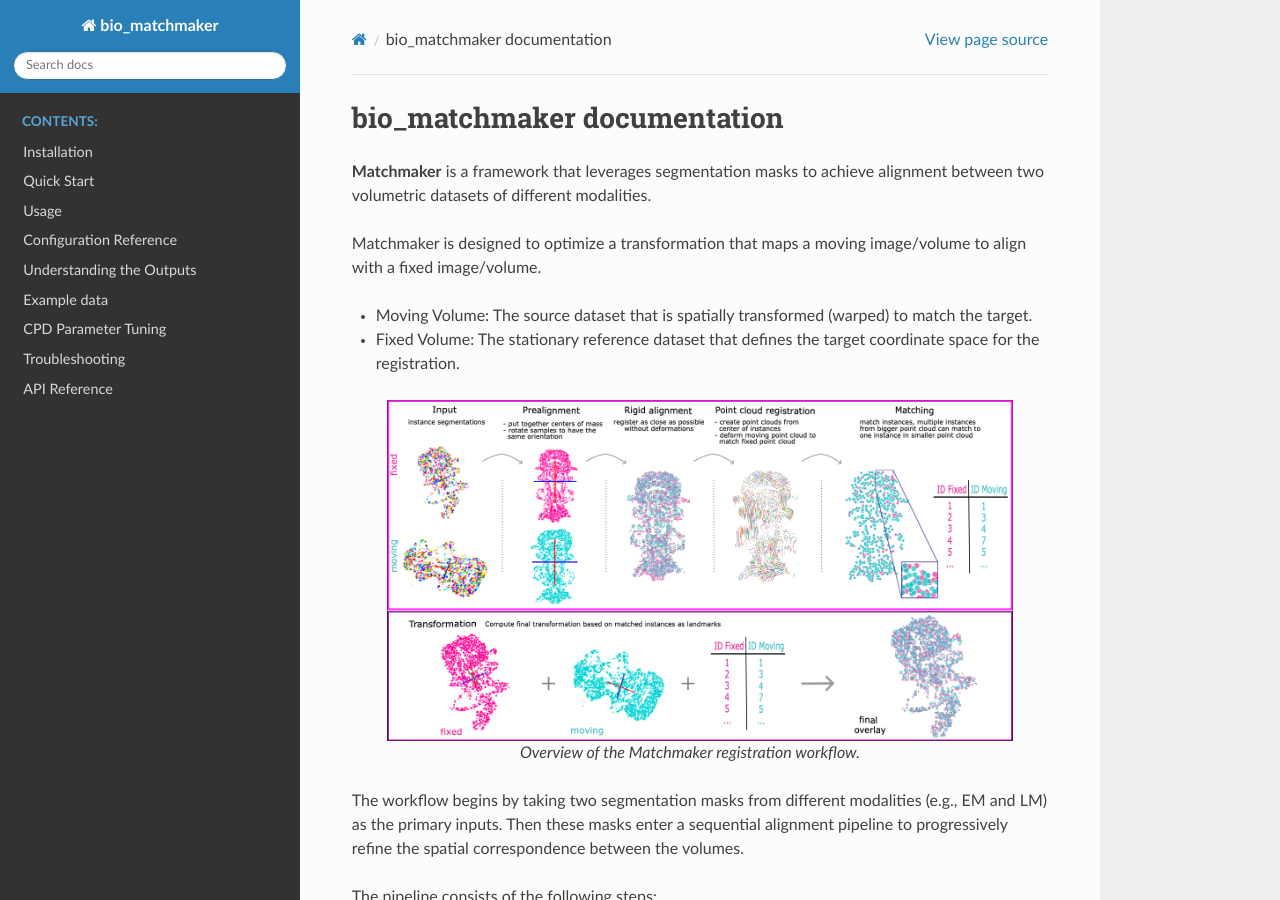
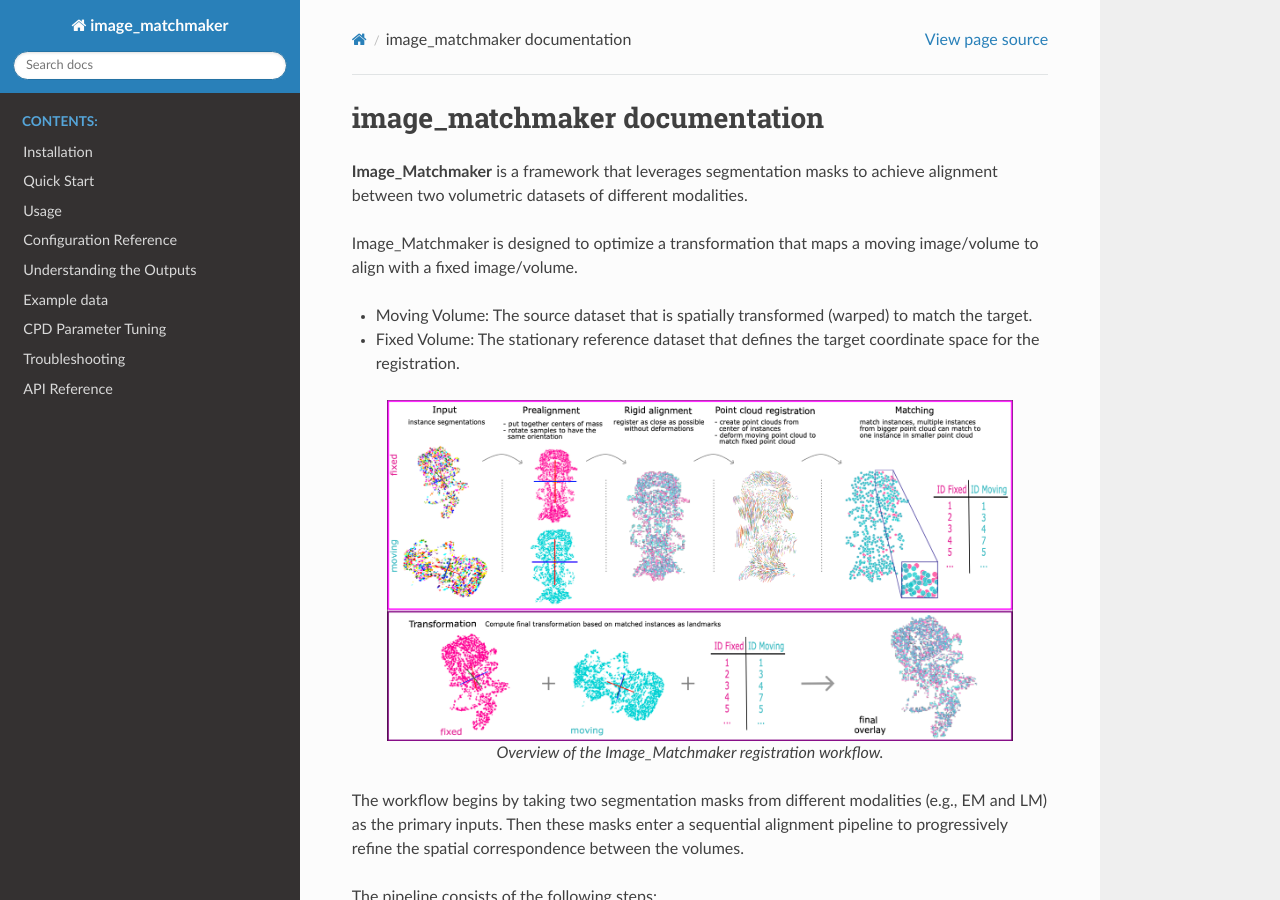
Before and after one commit to kreshuklab/image-matchmaker, a Sphinx documentation site: the page built from docs/source/index.rst, in a window 1280 px wide and 900 px high. Built offline with Sphinx 7.4.7 and the Read the Docs theme 3.1.0, drawn with Linux system fonts in a browser that asks for light colours.

Commit message:
also rename project to image_matchmaker

```diff
--- a/docs/source/conf.py
+++ b/docs/source/conf.py
@@ -12,7 +12,7 @@ sys.path.insert(0, os.path.abspath('../..'))
 # -- Project information -----------------------------------------------------
 # https://www.sphinx-doc.org/en/master/usage/configuration.html#project-information
 
-project = 'bio_matchmaker'
+project = 'image_matchmaker'
 copyright = '2026, kreshuklab'
 author = 'kreshuklab'
 release = '1.0'
--- a/docs/source/index.rst
+++ b/docs/source/index.rst
@@ -1,10 +1,10 @@
-bio_matchmaker documentation
-============================
+image_matchmaker documentation
+==============================
 
-**Matchmaker** is a framework that leverages segmentation masks to achieve
+**Image_Matchmaker** is a framework that leverages segmentation masks to achieve
 alignment between two volumetric datasets of different modalities.
 
-Matchmaker is designed to optimize a transformation that maps a moving
+Image_Matchmaker is designed to optimize a transformation that maps a moving
 image/volume to align with a fixed image/volume.
 
 - Moving Volume: The source dataset that is spatially transformed (warped)
@@ -16,7 +16,7 @@ image/volume to align with a fixed image/volume.
    :width: 90%
    :align: center
 
-   Overview of the Matchmaker registration workflow.
+   Overview of the Image_Matchmaker registration workflow.
 
 The workflow begins by taking two segmentation masks from different modalities
 (e.g., EM and LM) as the primary inputs. Then these masks enter a sequential
```
